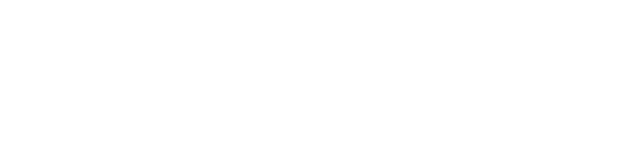
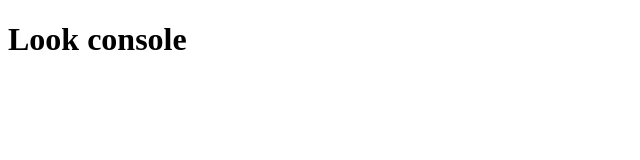
Before and after one commit to pamelaotero/progweb2024, a plain HTML site: page JS3/JS3.html in a window 1280 px wide. Shown: the whole page, without its empty margins (0-640 px from the left). Drawn offline with Linux system fonts and the light colour scheme.

Commit message:
fix: adjust title"

```diff
--- a/JS3/JS3.html
+++ b/JS3/JS3.html
@@ -6,6 +6,7 @@
   <title>Document</title>
 </head>
 <body>
+  <h1>Look console</h1>
   <script>
   class IntegerSet {
   // NOTE: cada objeto da classe pode armazenar interior [0, MAX]
```
Also changed, not shown: index.html (+0 -1 lines).
